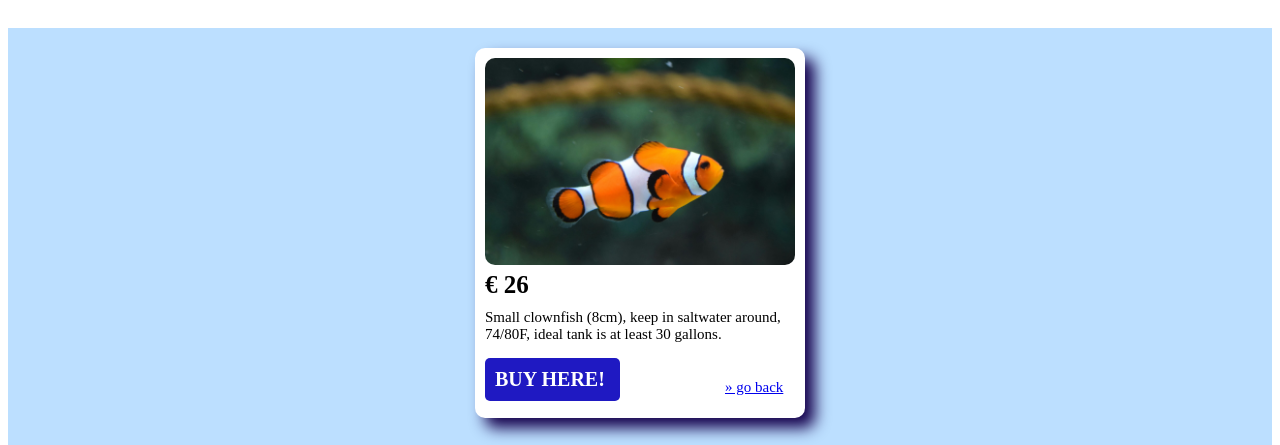
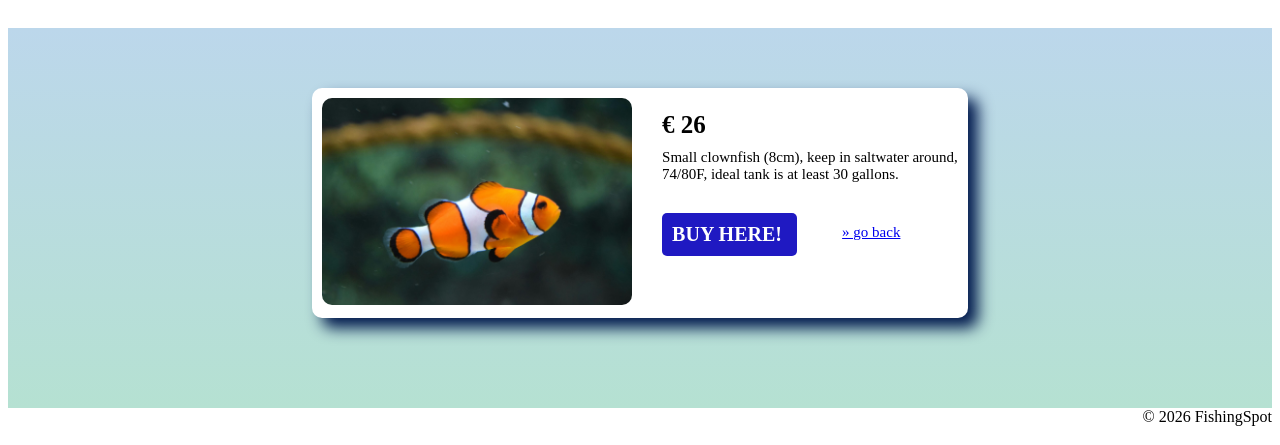
Before and after one commit to JulesvanTol/mijn_webshop, a plain HTML site: page detail.html in a window 1280 px wide. Shown: the part 112-557 px from the top of the page. Drawn offline with Linux system fonts and the light colour scheme.

Commit message:
Weekopdracht 2 af

```diff
--- a/css/style.css
+++ b/css/style.css
@@ -1,91 +1,124 @@
+/* header background */
 #header {
     background-color: #ffffff;
     height: 100px;
     text-align: center;
 }
+
+/* header text */
 #header h1 {
     font-size: 60px;
 }
 
+/* products display background */
 #content {
-    background-color: #bcdfff;
-    height: 400px;
+    background-image: linear-gradient(to bottom, rgb(188, 215, 235), rgb(181, 225, 210));
+    height: 600px;
     display: flex;
+    flex-wrap: wrap;
     justify-content: center;
 }
 
+/* products display items */
 #content div {
   background-color: #ffffff;
   border-radius: 10px;
-  box-shadow: 10px 10px 15px rgb(21, 1, 77);
+  box-shadow: 10px 10px 15px rgb(1, 25, 77);
   margin: 20px;
   padding: 10px;
   font-size: 24px;
-  height: 320px;
+  height: 180px;
 }
+
+/* product images */
 #content div img {
     border-radius: 10px;
-    width: 110px;
+    width: 150px;
 }
+
+/* product display names */
 #content div h3 {
     font-size: 25px;
     margin-top: 0px;
 }
+
+/* product display price */
 #content div p {
     font-size: 20px;
     margin-top: -30px;
+    margin-bottom: -10px;
 }
+
+/* product display link */
 #content div a {
     font-size: 15px;
     margin-top: 0px;
 }
 
+/* footer display */
 #footer {
     background-color: #ffffff;
     height: 100px;
     text-align: right;
 }
+
+/* detail page background */
 #content2 {
-    background-color: #bcdfff;
-    height: 420px;
+    background-image: linear-gradient(to bottom, rgb(188, 215, 235), rgb(181, 225, 210));
+    height: 380px;
     display: flex;
     justify-content: center;
 }
+
+/* detail page image */
 #content2 div img {
     border-radius: 10px;
     width: 310px;
     justify-content: center;
 }
-    #content2 div {
+
+/* detail page item */
+#content2 div {
   background-color: #ffffff;
   border-radius: 10px;
-  box-shadow: 10px 10px 15px rgb(21, 1, 77);
-  margin: 20px;
+  box-shadow: 10px 10px 15px rgb(1, 25, 77);
+  margin-top: 60px;
   padding: 10px;
   font-size: 24px;
-  height: 350px;
+  height: 210px;
   justify-content: center;
 }
+
+/* detail page price */
 #content2 div h3 {
     font-size: 25px;
-    margin-top: 0px;
+    margin-top: -200px;
+    margin-left: 340px;
 }
+
+/* detail page description */
 #content2 div p {
     font-size: 15px;
     margin-top: -15px;
+    margin-left: 340px;
 }
+
+/* detail page purchase button */
 #content2 div h5 {
     font-size: 20px;
-    margin-top: 0px;
-    margin-bottom: -30px;
+    margin-top: 30px;
+    margin-bottom: -40px;
     margin-left: 0px;
     background-color: #1f19c2;
     color: #ffffff;
     border-radius: 5px;
     width: 115px;
     padding: 10px;
+    margin-left: 340px;
 }
+
+/* detail page link */
 #content2 div a {
     font-size: 15px;
-    margin-left: 240px;
+    margin-left: 520px;
 }
```
Also changed, not shown: detail.html (+3 -1 lines), index.html (+8 -1 lines).
